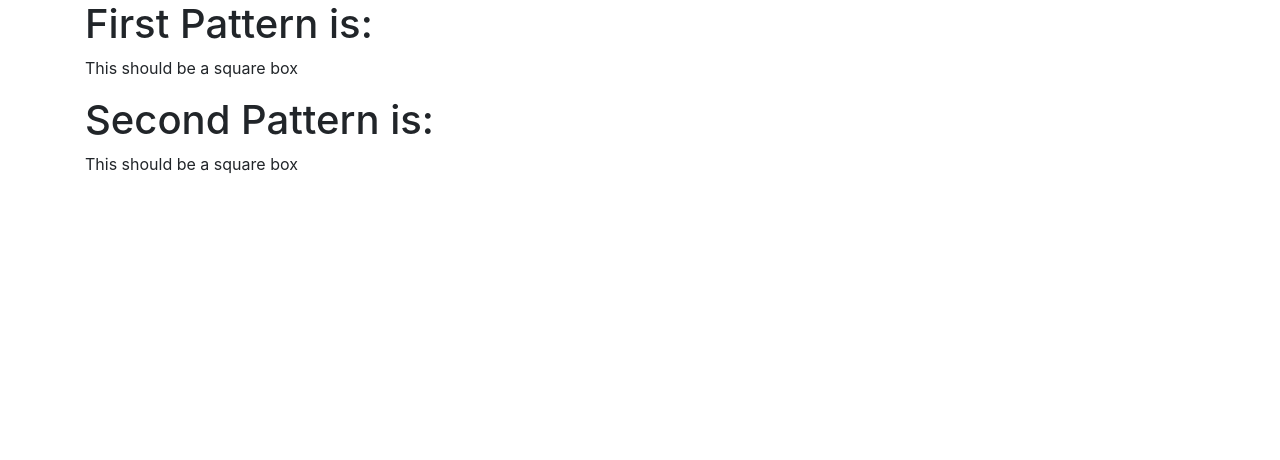
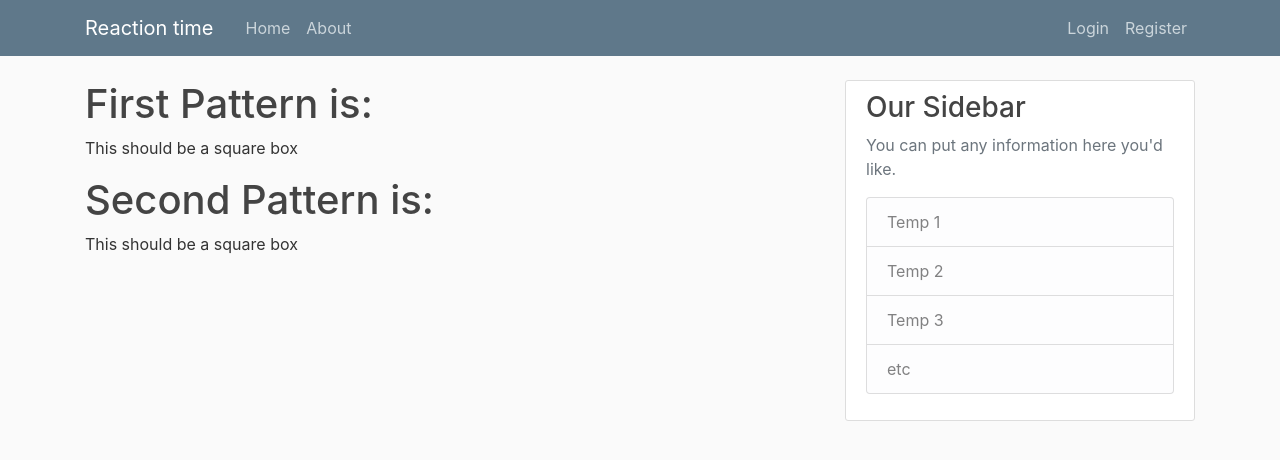
Before and after one commit to AlexWelshPie/Reaction-Time-Experiment, a Django app: page /patterns/ in a window 1280 px wide. Shown: the top 460 px of the page. Run offline with Django 3.2, Linux system fonts and the light colour scheme; some libraries are stand-ins or nearby versions.

Commit message:
Added -main.css -Bootstrap and css within the base.html --This includes nav bar and coloring

```diff
--- /dev/null
+++ b/patterns/static/patterns/main.css
@@ -0,0 +1,84 @@
+body {
+  background: #fafafa;
+  color: #333333;
+  margin-top: 5rem;
+}
+
+h1, h2, h3, h4, h5, h6 {
+  color: #444444;
+}
+
+ul {
+  margin: 0;
+}
+
+.bg-steel {
+  background-color: #5f788a;
+}
+
+.site-header .navbar-nav .nav-link {
+  color: #cbd5db;
+}
+
+.site-header .navbar-nav .nav-link:hover {
+  color: #ffffff;
+}
+
+.site-header .navbar-nav .nav-link.active {
+  font-weight: 500;
+}
+
+.content-section {
+  background: #ffffff;
+  padding: 10px 20px;
+  border: 1px solid #dddddd;
+  border-radius: 3px;
+  margin-bottom: 20px;
+}
+
+.article-title {
+  color: #444444;
+}
+
+a.article-title:hover {
+  color: #428bca;
+  text-decoration: none;
+}
+
+.article-content {
+  white-space: pre-line;
+}
+
+.article-img {
+  height: 65px;
+  width: 65px;
+  margin-right: 16px;
+}
+
+.article-metadata {
+  padding-bottom: 1px;
+  margin-bottom: 4px;
+  border-bottom: 1px solid #e3e3e3
+}
+
+.article-metadata a:hover {
+  color: #333;
+  text-decoration: none;
+}
+
+.article-svg {
+  width: 25px;
+  height: 25px;
+  vertical-align: middle;
+}
+
+.account-img {
+  height: 125px;
+  width: 125px;
+  margin-right: 20px;
+  margin-bottom: 16px;
+}
+
+.account-heading {
+  font-size: 2.5rem;
+}
--- a/patterns/templates/patterns/base.html
+++ b/patterns/templates/patterns/base.html
@@ -1,12 +1,8 @@
+{% load static %}
 <!DOCTYPE html>
 
 <html>
     <head>
-        {%  if title  %}
-            <title>{{ title }} </title>
-        {% else %}
-            <title>Patterns Page</title>
-        {% endif %}
 
         <meta charset="utf-8">
         <meta name="viewport" content="width=device-width, initial-scale=1, shrink-to-fit=no">
@@ -14,11 +10,56 @@
         <!-- Bootstrap CSS -->
         <link rel="stylesheet" href="https://maxcdn.bootstrapcdn.com/bootstrap/4.0.0/css/bootstrap.min.css" integrity="sha384-Gn5384xqQ1aoWXA+058RXPxPg6fy4IWvTNh0E263XmFcJlSAwiGgFAW/dAiS6JXm" crossorigin="anonymous">
 
+        <link rel="stylesheet" type="text/css" href="{%  static 'patterns/main.css' %}">
+
+        {%  if title  %}
+            <title>{{ title }} </title>
+        {% else %}
+            <title>Patterns Page</title>
+        {% endif %}
     </head>
     <body>
-        <div class="container">
-             {% block content %}{% endblock %}
-        </div>
+        <header class="site-header">
+            <nav class="navbar navbar-expand-md navbar-dark bg-steel fixed-top">
+                <div class="container">
+                  <a class="navbar-brand mr-4" href="/">Reaction time</a>
+                  <button class="navbar-toggler" type="button" data-toggle="collapse" data-target="#navbarToggle" aria-controls="navbarToggle" aria-expanded="false" aria-label="Toggle navigation">
+                        <span class="navbar-toggler-icon"></span>
+                  </button>
+                  <div class="collapse navbar-collapse" id="navbarToggle">
+                    <div class="navbar-nav mr-auto">
+                      <a class="nav-item nav-link" href="{% url 'patterns-home' %}">Home</a>
+                      <a class="nav-item nav-link" href="{% url 'patterns-about' %}">About</a>
+                    </div>
+                    <!-- Navbar Right Side -->
+                    <div class="navbar-nav">
+                      <a class="nav-item nav-link" href="#">Login</a>
+                      <a class="nav-item nav-link" href="#">Register</a>
+                    </div>
+                  </div>
+                </div>
+            </nav>
+        </header>
+       <main role="main" class="container">
+              <div class="row">
+                    <div class="col-md-8">
+                        {% block content %}{% endblock %}
+                    </div>
+                    <div class="col-md-4">
+                      <div class="content-section">
+                        <h3>Our Sidebar</h3>
+                            <p class='text-muted'>You can put any information here you'd like.
+                             <ul class="list-group">
+                                <li class="list-group-item list-group-item-light">Temp 1</li>
+                                <li class="list-group-item list-group-item-light">Temp 2</li>
+                                <li class="list-group-item list-group-item-light">Temp 3</li>
+                                <li class="list-group-item list-group-item-light">etc</li>
+                             </ul>
+                            </p>
+                      </div>
+                    </div>
+              </div>
+        </main>
         <!-- Optional JavaScript -->
     <!-- jQuery first, then Popper.js, then Bootstrap JS -->
     <script src="https://code.jquery.com/jquery-3.2.1.slim.min.js" integrity="sha384-KJ3o2DKtIkvYIK3UENzmM7KCkRr/rE9/Qpg6aAZGJwFDMVNA/GpGFF93hXpG5KkN" crossorigin="anonymous"></script>
```
